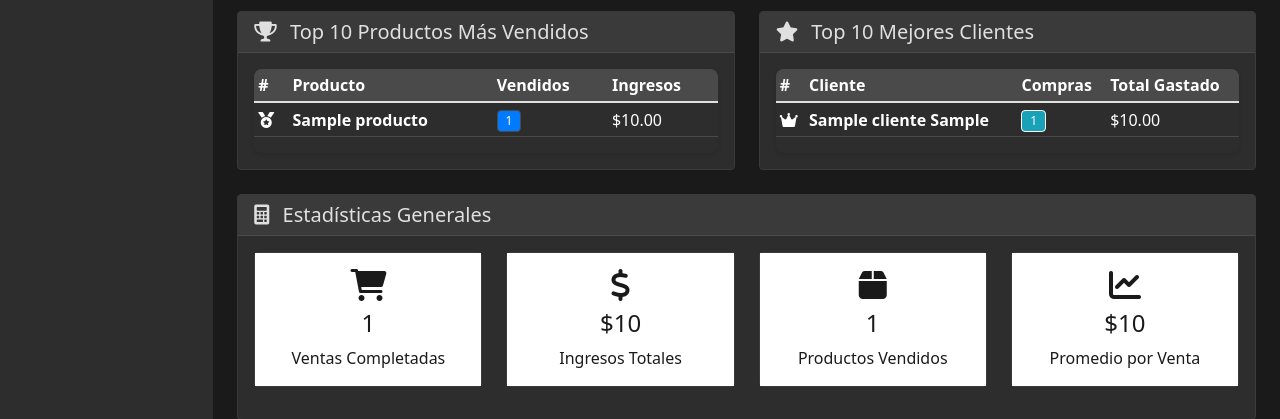
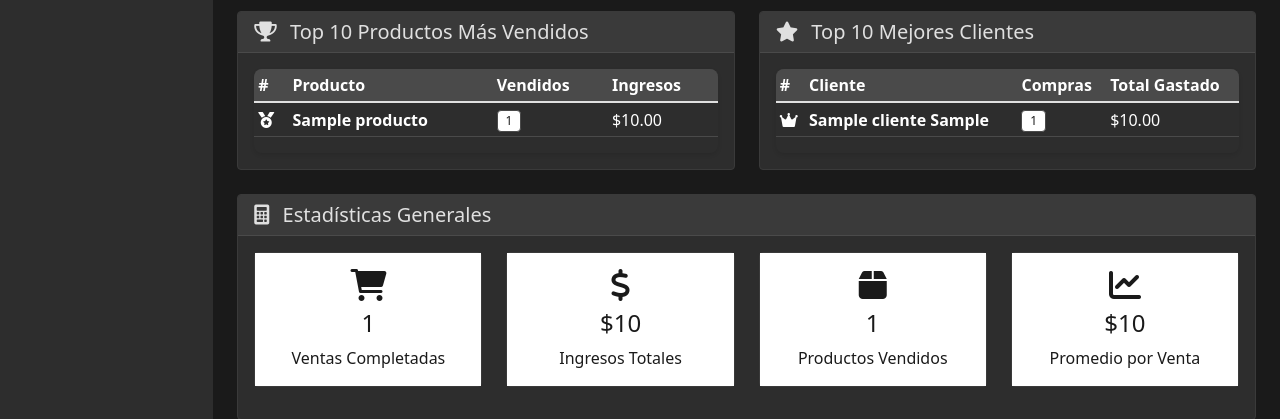
Before and after one commit to Itemt/Mercado-Maximo, a Flask app: page /reportes in a window 1280 px wide. Shown: the part 386-805 px from the top of the page. Run offline with Flask 3, Linux system fonts and the light colour scheme; tables that the repository leaves empty hold one stand-in row (values such as "Sample post").

Commit message:
Actualizar estilos de badges en style.css: se modificó la estilización para adoptar un diseño monocromático, eliminando las clases de color específicas y asegurando una apariencia más consistente y limpia en la interfaz de usuario.

```diff
--- a/static/style.css
+++ b/static/style.css
@@ -301,43 +301,21 @@ footer {
     white-space: nowrap;
 }
 
-/* BADGES - Estilización consistente para tablas */
+/* BADGES - Estilización monocromática */
 .badge {
     font-size: 0.75rem;
     font-weight: 500;
     padding: 0.35em 0.65em;
+    background-color: var(--blanco) !important;
+    color: var(--negro-principal) !important;
+    border: 1px solid var(--gris-medio) !important;
 }
 
 .badge.bg-success, .badge.bg-primary, .badge.bg-info,
 .badge.bg-warning, .badge.bg-danger, .badge.bg-secondary {
     background-color: var(--blanco) !important;
     color: var(--negro-principal) !important;
-    border: 1px solid var(--gris-medio);
-}
-
-.badge.bg-warning {
-    background-color: #ffc107 !important;
-    color: #000 !important;
-}
-
-.badge.bg-success {
-    background-color: #28a745 !important;
-    color: #fff !important;
-}
-
-.badge.bg-danger {
-    background-color: #dc3545 !important;
-    color: #fff !important;
-}
-
-.badge.bg-info {
-    background-color: #17a2b8 !important;
-    color: #fff !important;
-}
-
-.badge.bg-primary {
-    background-color: #007bff !important;
-    color: #fff !important;
+    border: 1px solid var(--gris-medio) !important;
 }
 
 /* BOTONES EN TABLAS - Estilización específica */
```
